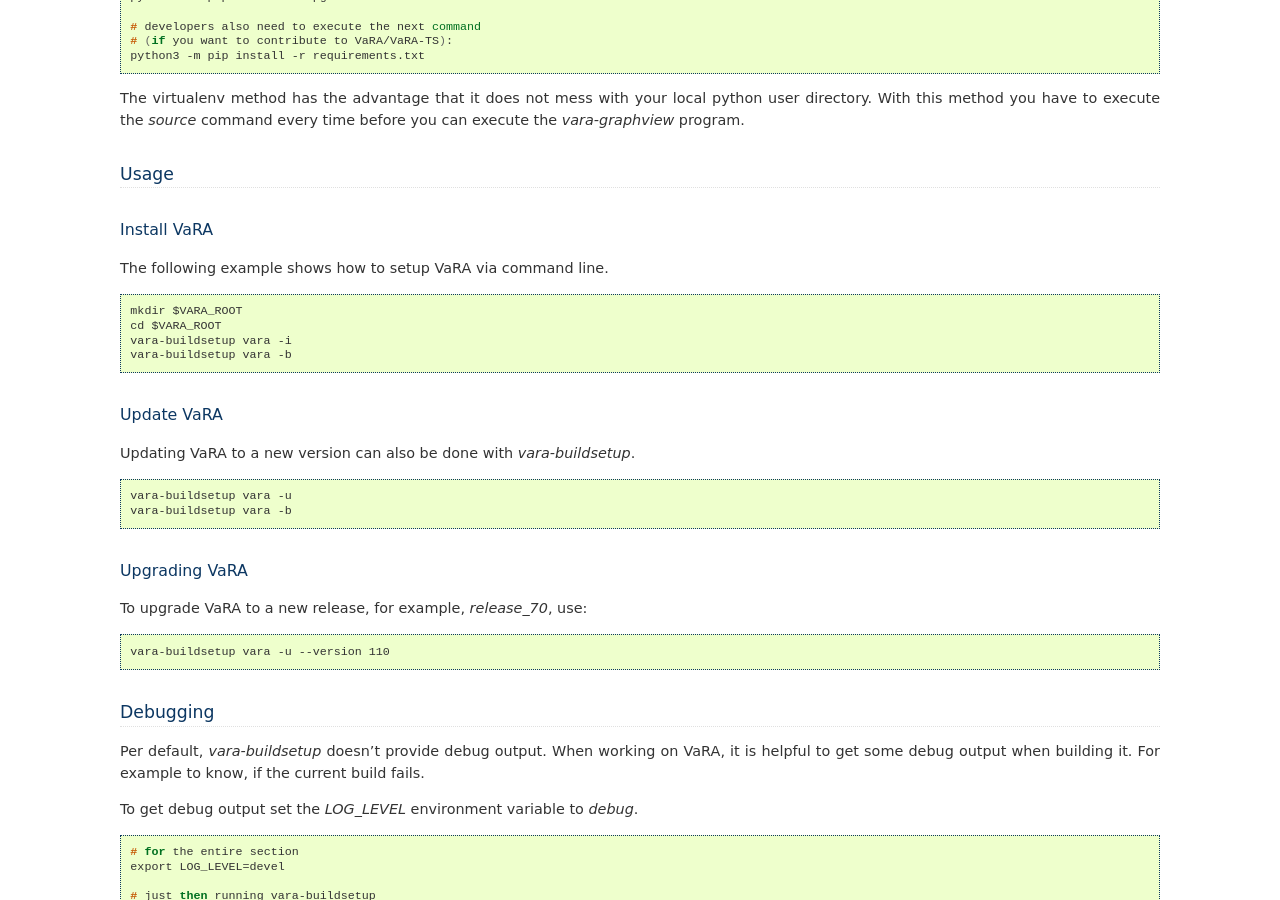
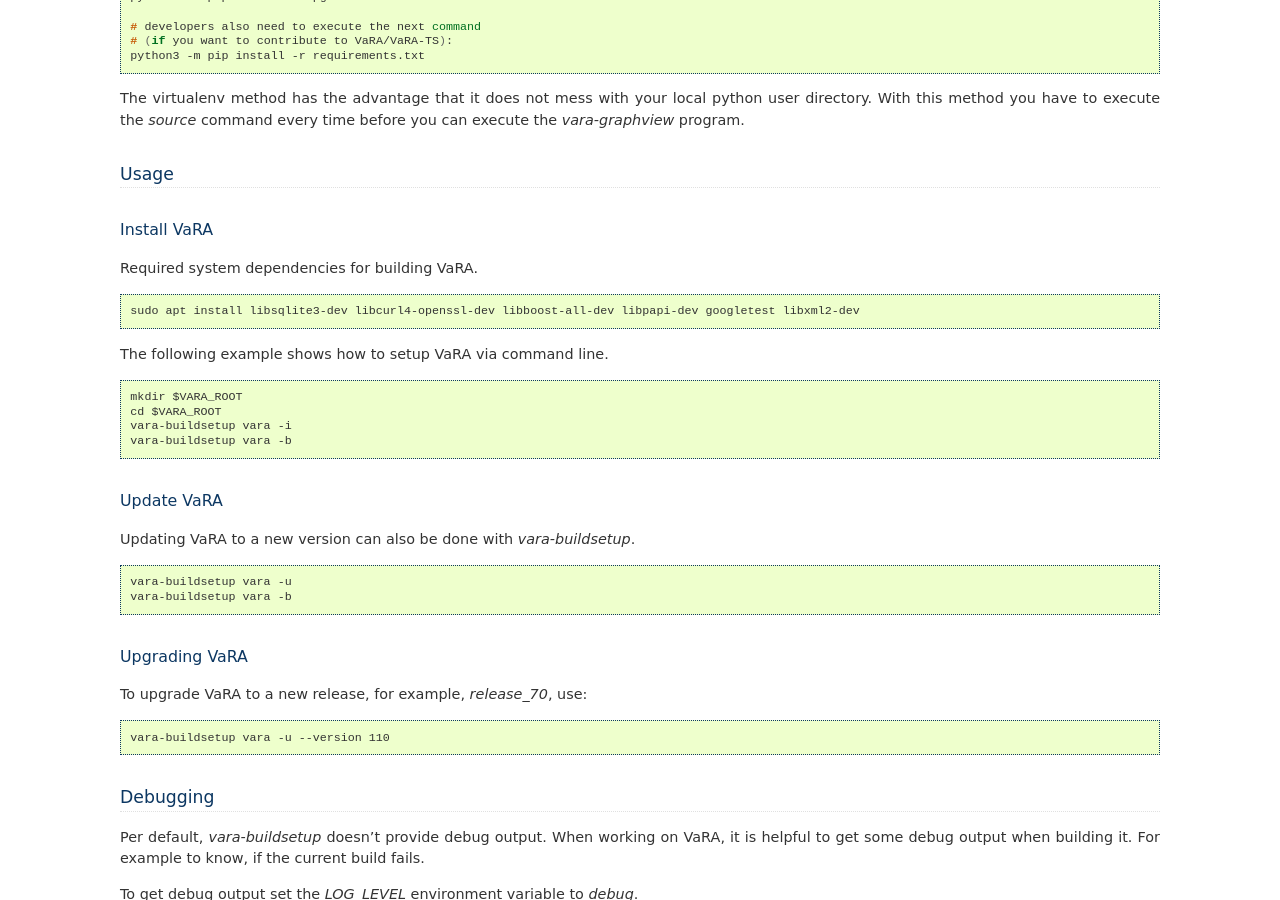
Before and after one commit to se-sic/VaRA-Tool-Suite, a Sphinx documentation site: the page built from docs/source/vara-ts/vara-buildsetup.rst, in a window 1280 px wide and 900 px high, scrolled down 1298 px. Built offline with Sphinx 7.4.7, drawn with Linux system fonts in a browser that asks for light colours; the version number could not be read and is left out.

Commit message:
Adds VaRA system dependencies to documentation.

```diff
--- a/docs/source/vara-ts/vara-buildsetup.rst
+++ b/docs/source/vara-ts/vara-buildsetup.rst
@@ -92,6 +92,12 @@ Usage
 Install VaRA
 ************
 
+Required system dependencies for building VaRA.
+
+.. code-block:: console
+
+    sudo apt install libsqlite3-dev libcurl4-openssl-dev libboost-all-dev libpapi-dev googletest libxml2-dev
+
 The following example shows how to setup VaRA via command line.
 
 .. code-block:: console
```
